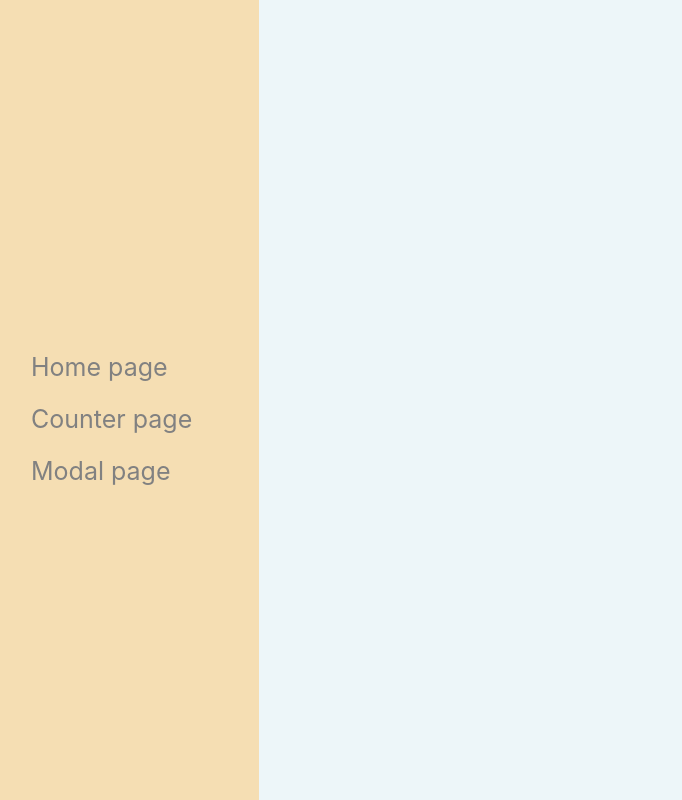
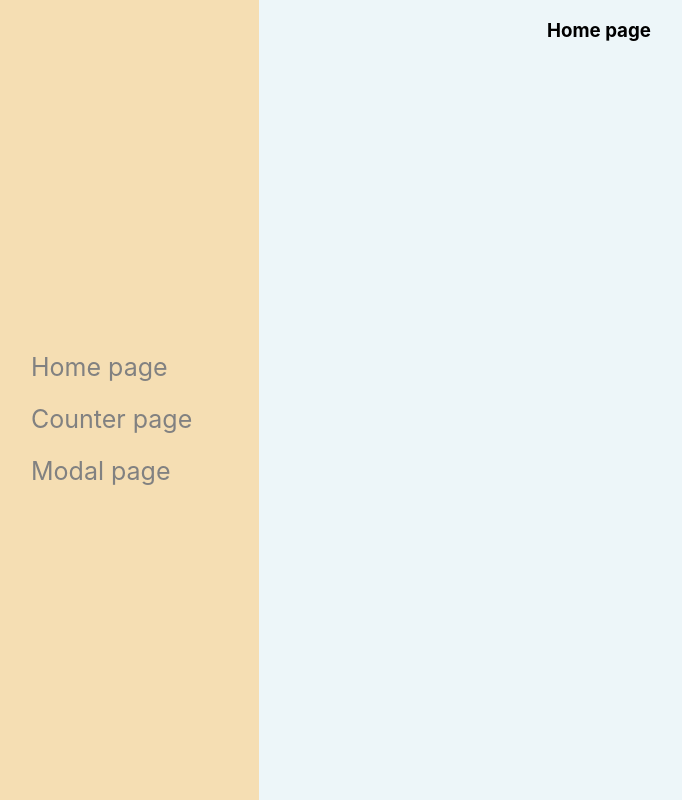
Before and after one commit to Ebazhanov/multi-projects-react-ts, a React (Create React App) app: page / in a window 1280 px wide. Shown: the whole page, without its empty margins (41-723 px from the left). Built offline with nearby package versions, Linux system fonts and the light colour scheme.

Commit message:
start styled hp

```diff
--- /dev/null
+++ b/src/pages/Home.scss
@@ -0,0 +1,5 @@
+.home-main {
+  display: flex;
+  align-items: center;
+  justify-content: center;
+}
--- a/src/pages/Home.tsx
+++ b/src/pages/Home.tsx
@@ -1,9 +1,9 @@
 import React, { FC } from "react";
-import "./../index.scss";
+import "./Home.scss";
 
 const Home: FC = () => {
   return (
-    <main>
+    <main className="home-main">
       <h3>Home page</h3>
     </main>
   );
```
